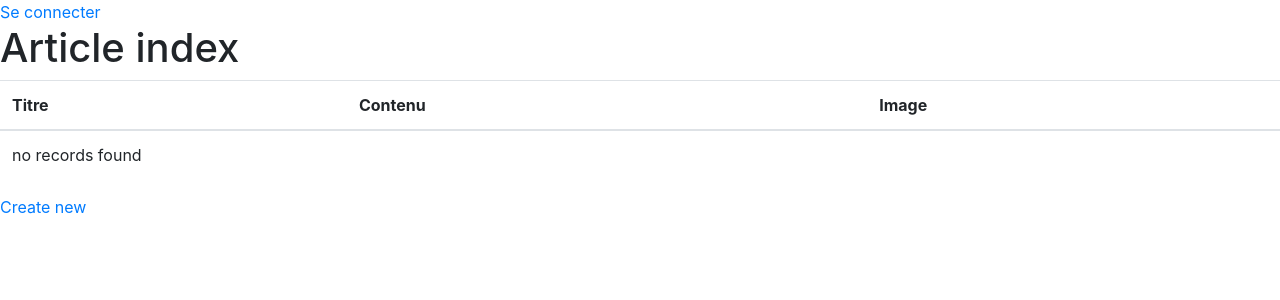
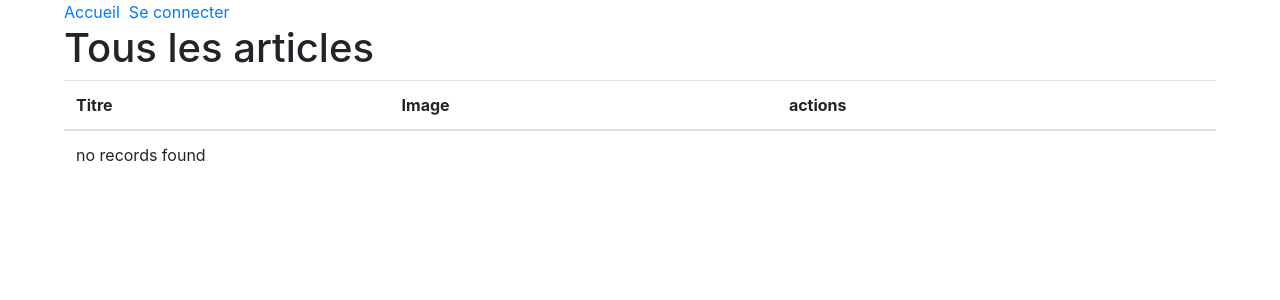
Before and after one commit to Thibault-Renouat/thibault-renouat-ExamSymfony, a Symfony app: template templates/article/index.html.twig in a window 1280 px wide. Shown: the top 300 px of the page. Run offline with Twig, Linux system fonts and the light colour scheme; the template is opened without the code that fills it, so the values that code supplies are empty; some libraries are stand-ins or nearby versions.

Commit message:
pas trop mal

```diff
--- a/src/Controller/ArticleController.php
+++ b/src/Controller/ArticleController.php
@@ -12,6 +12,9 @@ use Symfony\Component\Routing\Annotation\Route;
 use Symfony\Component\String\Slugger\SluggerInterface;
 use Symfony\Component\HttpFoundation\File\Exception\FileException;
 use Symfony\Component\HttpFoundation\File\UploadedFile;
+
+
+
 
 /**
  * @Route("/article")
--- a/src/Form/ArticleType.php
+++ b/src/Form/ArticleType.php
@@ -34,6 +34,7 @@ class ArticleType extends AbstractType
                         'mimeTypes' => [
                             'image/jpeg',
                             'image/png',
+                            'image/webp'
                         ],
                         'mimeTypesMessage' => 'images jpeg et png uniquement',
                     ])
--- a/src/Security/LoginFormAuthenticator.php
+++ b/src/Security/LoginFormAuthenticator.php
@@ -25,6 +25,7 @@ class LoginFormAuthenticator extends AbstractFormLoginAuthenticator implements P
     use TargetPathTrait;
 
     public const LOGIN_ROUTE = 'app_login';
+//    public const LOGIN_ROUTE = 'article_index';
 
     private $entityManager;
     private $urlGenerator;
@@ -99,7 +100,7 @@ class LoginFormAuthenticator extends AbstractFormLoginAuthenticator implements P
         // For example : return new RedirectResponse($this->urlGenerator->generate('some_route'));
 //        throw new \Exception('TODO: provide a valid redirect inside '.__FILE__);
 
-        return new RedirectResponse($this->urlGenerator->generate('article'));
+        return new RedirectResponse($this->urlGenerator->generate('article_index'));
     }
 
     protected function getLoginUrl()
--- a/templates/article/_form.html.twig
+++ b/templates/article/_form.html.twig
@@ -1,4 +1,6 @@
+
 {{ form_start(form) }}
     {{ form_widget(form) }}
     <button class="btn">{{ button_label|default('Save') }}</button>
-{{ form_end(form) }}
+
+    {{ form_end(form) }}
--- a/templates/article/index.html.twig
+++ b/templates/article/index.html.twig
@@ -5,19 +5,24 @@
 {% block body %}
 
     <a href="{{ path ('app_login') }}">Se connecter</a>
+    {% if app.user %}
+        <a href="{{ path ('app_logout') }}">Se déconnecter</a>
+    {% endif %}
 
-    <h1>Article index</h1>
+    <h1>Tous les articles</h1>
+
+    {% if app.user %}
+    <a href="{{ path('article_new') }}">Ajouter un article</a>
+    {% endif %}
+
 
     <table class="table">
         <thead>
         <tr>
             {#                <th>Id</th>#}
             <th>Titre</th>
-                <th>Contenu</th>
             <th>Image</th>
-                {% if app.user %}
             <th>actions</th>
-                {% endif %}
         </tr>
         </thead>
         <tbody>
@@ -25,16 +30,16 @@
             <tr>
                 {#                <td>{{ article.id }}</td>#}
                 <td>{{ article.titre }}</td>
-                <td>{{ article.contenu }}</td>
-                <td><img src="{{ asset('assets/uploads/')~article.image }}" alt="photo de l'article" width="75px"></td>
+                <td><img src="{{ asset('assets/uploads/')~article.image }}" alt="photo de l'article" width="200 px"></td>
 
+
+                <td>
+                    <a href="{{ path('article_show', {'id': article.id}) }}">Détail</a>
                     {% if app.user %}
-                    <td>
-                        <a href="{{ path('article_show', {'id': article.id}) }}">show</a>
                         <a href="{{ path('article_edit', {'id': article.id}) }}">edit</a>
+                    {% endif %}
                 </td>
 
-                {% endif %}
 
             </tr>
         {% else %}
@@ -44,8 +49,5 @@
         {% endfor %}
         </tbody>
     </table>
-
-    <a href="{{ path('article_new') }}">Create new</a>
-
     {#    {{ dump(app.user) }}#}
 {% endblock %}
--- a/templates/base.html.twig
+++ b/templates/base.html.twig
@@ -7,12 +7,20 @@
             <link rel="stylesheet" href="{{ asset('assets/css/bootstrap.css') }}">
 
         {% endblock %}
+        <style>
+            body{
+                width: 90%;
+                margin: auto;
+
+            }
+
+        </style>
     </head>
     <body>
+    <a href="{{ path('article_index') }}">Accueil</a>&nbsp;
         {% block body %}{% endblock %}
         {% block javascripts %}
             <link rel="stylesheet" href="{{ asset('assets/js/bootstrap.js') }}">
-
         {% endblock %}
     </body>
 </html>
```
Also changed, not shown: src/Controller/DefaultController.php (added, +22 -0 lines), templates/article/show.html.twig (+9 -11 lines), templates/default/index.html.twig (added, +20 -0 lines), public/assets/uploads/ExecutorEndor-SOTE-5f4ccb8e76a02.webp (added), public/assets/uploads/TIE-Fighter-DICE-5f4ccb34eb183.webp (added), 1 other file. Lines whose indentation alone changed are shown as unchanged.
